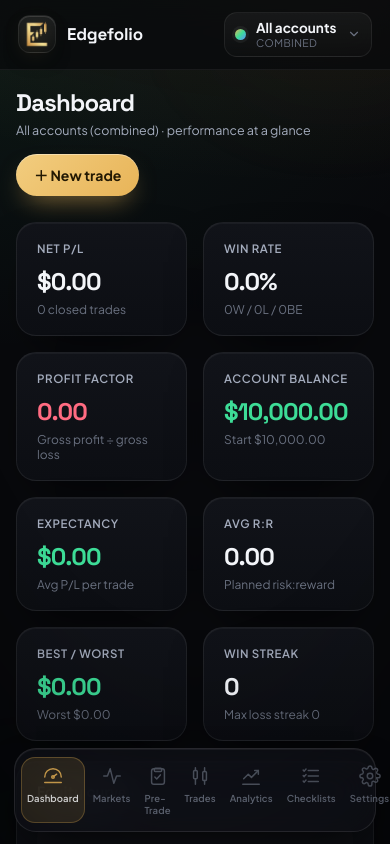
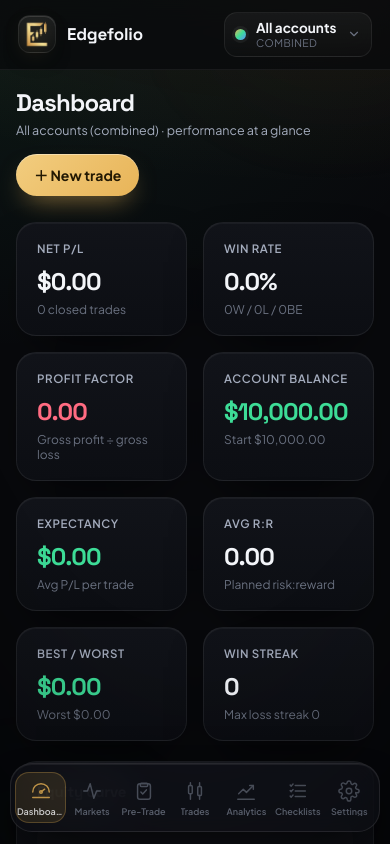
Before and after one commit to arul42329-dot/Claude-AI, a React (Vite) app: page / in a window 390 px wide. Shown: the top 844 px of the page. Built offline with nearby package versions, Linux system fonts and the light colour scheme.

Commit message:
Fix mobile bottom-nav: keep 'Pre-Trade' on one line and tighten spacing so all 7 tabs align cleanly (v1.2.6)
Co-authored-by: arena-agent <297053741+arena-agent@users.noreply.github.com>

```diff
--- a/package.json
+++ b/package.json
@@ -1,6 +1,6 @@
 {
   "name": "edgefolio",
-  "version": "1.2.5",
+  "version": "1.2.6",
   "description": "Edgefolio — Forex Trade Entry Journal with daily/weekly/monthly analytics and custom checklists. Runs on Android and Windows.",
   "author": "Claude-AI",
   "license": "MIT",
--- a/src/App.tsx
+++ b/src/App.tsx
@@ -64,7 +64,7 @@ function AppShell() {
           ))}
         </div>
         <div className="sidebar-footer">
-          <span className="dot-live" /> v1.2.5 · Local &amp; private
+          <span className="dot-live" /> v1.2.6 · Local &amp; private
           <br />
           Your data never leaves this device.
         </div>
--- a/src/styles.css
+++ b/src/styles.css
@@ -535,9 +535,9 @@ tbody tr:hover { background: rgba(255, 255, 255, 0.035); }
   /* Floating glass "island" bottom nav */
   .mobile-nav {
     display: flex; position: fixed; z-index: 40;
-    left: 14px; right: 14px; bottom: calc(12px + env(safe-area-inset-bottom));
-    justify-content: space-around; gap: 2px;
-    padding: 8px 6px;
+    left: 10px; right: 10px; bottom: calc(12px + env(safe-area-inset-bottom));
+    justify-content: space-around; gap: 0;
+    padding: 8px 4px;
     background: rgba(17, 19, 25, 0.72);
     backdrop-filter: blur(22px) saturate(1.4);
     border: 1px solid var(--border-strong);
@@ -545,12 +545,15 @@ tbody tr:hover { background: rgba(255, 255, 255, 0.035); }
     box-shadow: 0 20px 44px -14px rgba(0, 0, 0, 0.85), inset 0 1px 0 rgba(255, 255, 255, 0.07);
   }
   .mobile-nav .nav-link {
-    flex-direction: column; gap: 4px; font-size: 9.5px; font-weight: 600;
-    padding: 7px 6px; flex: 1; border-radius: 14px; color: var(--text-faint);
+    flex-direction: column; gap: 4px; font-size: 9px; font-weight: 600;
+    padding: 7px 2px; flex: 1; min-width: 0; border-radius: 14px; color: var(--text-faint);
   }
   .mobile-nav .nav-link .ic { width: 24px; height: 24px; }
   .mobile-nav .nav-link .ic svg { opacity: 0.75; }
-  .mobile-nav .nav-link .txt { font-size: 9.5px; letter-spacing: 0.1px; }
+  .mobile-nav .nav-link .txt {
+    font-size: 9px; letter-spacing: 0; line-height: 1;
+    white-space: nowrap; max-width: 100%; overflow: hidden; text-overflow: ellipsis;
+  }
   .mobile-nav .nav-link.active {
     color: #fff; background: var(--accent-soft); box-shadow: inset 0 0 0 1px var(--accent-line);
   }
```
Also changed, not shown: 2 other files (tests, documents, lock files or other folders).
